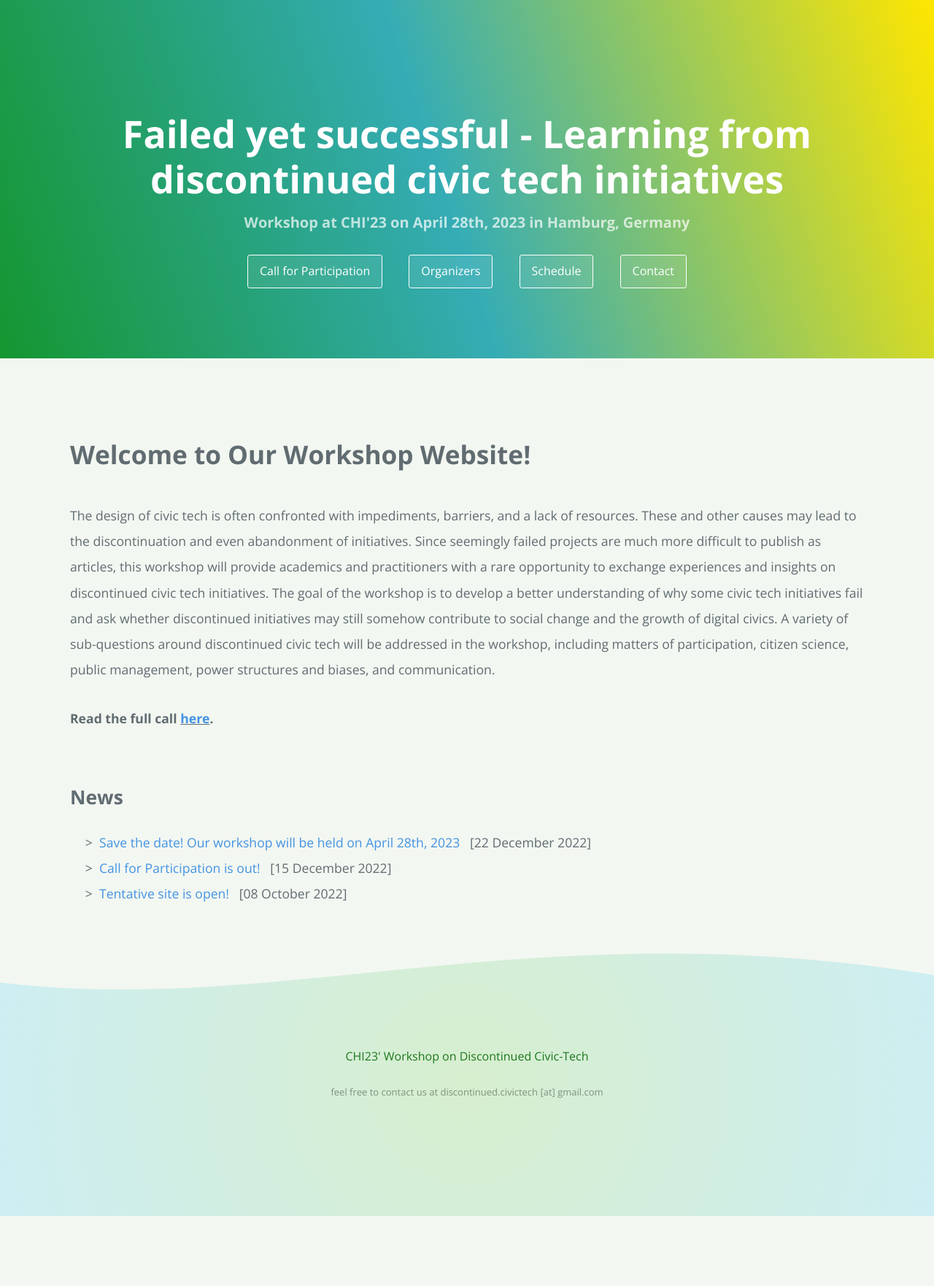
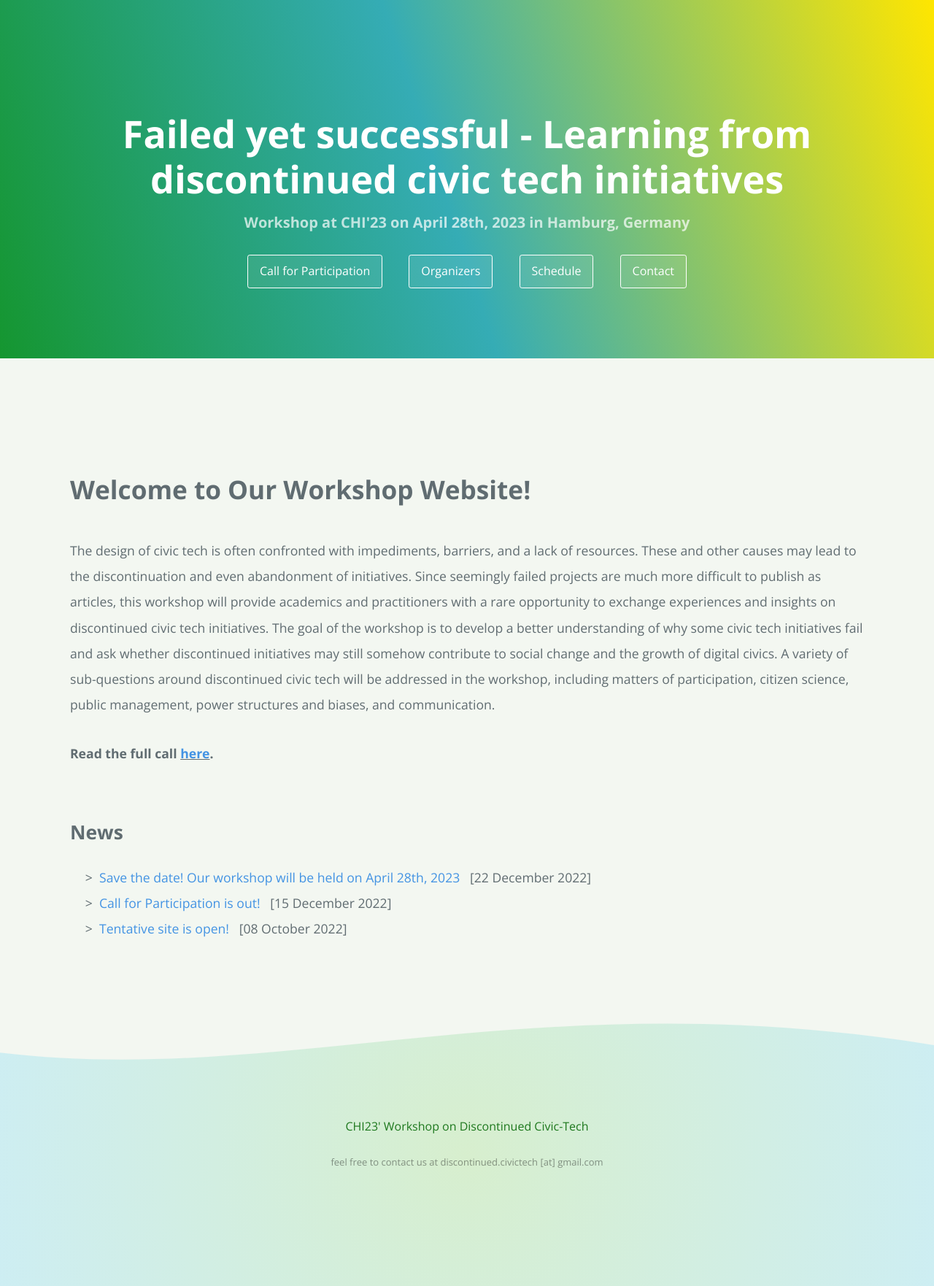
Before and after one commit to discontinued-civictech/discontinued-civictech.github.io, a Jekyll site: the page built from index.md, in a window 1280 px wide. Shown: the whole page at 73% size. Built offline with Jekyll 4.4.1, drawn with Linux system fonts in a browser that asks for light colours; our own code applies the rules of GitHub Pages for plain Markdown files; before the commit the page ends 1666 px from its top, so only the background shows below that.

Commit message:
Update style

```diff
--- a/_sass/jekyll-theme-cayman.scss
+++ b/_sass/jekyll-theme-cayman.scss
@@ -191,8 +191,9 @@ a {
 
   @include large {
     // max-width: 64rem;
-    max-width: 84rem;
-    padding: 2rem 6rem;
+    // max-width: 84rem;
+    padding: 5rem 6rem;
+    // padding: 2rem 6rem;
     margin: 0 auto;
     font-size: 1.1rem;
   }
```
